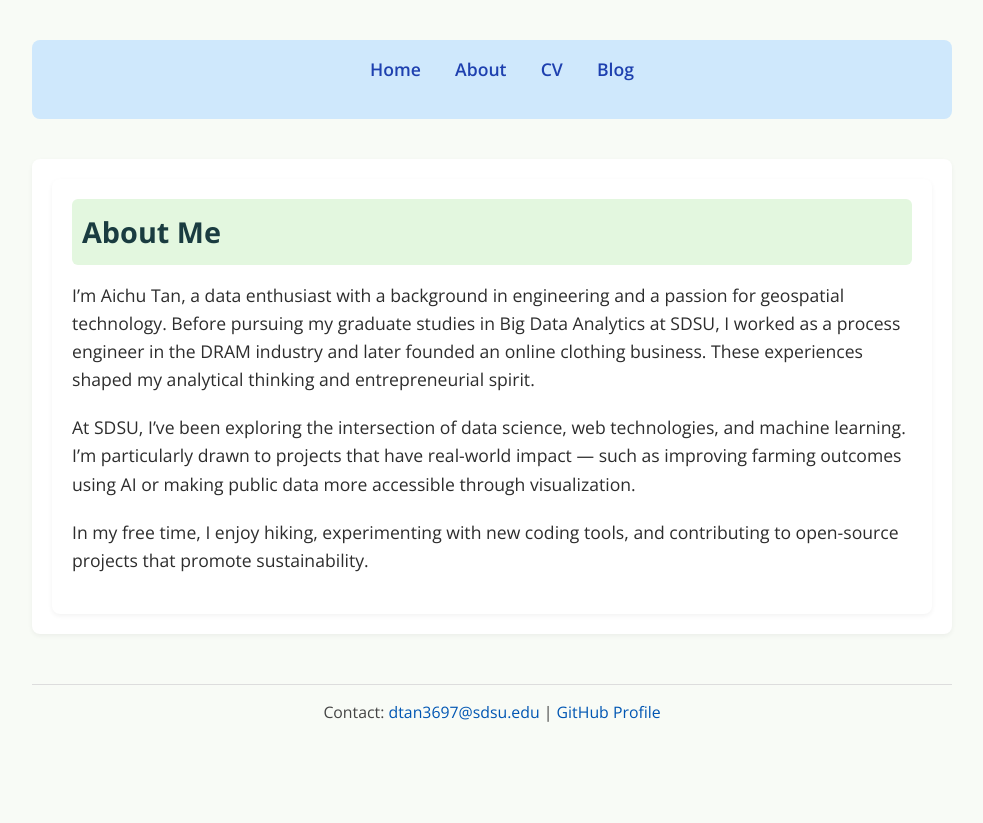
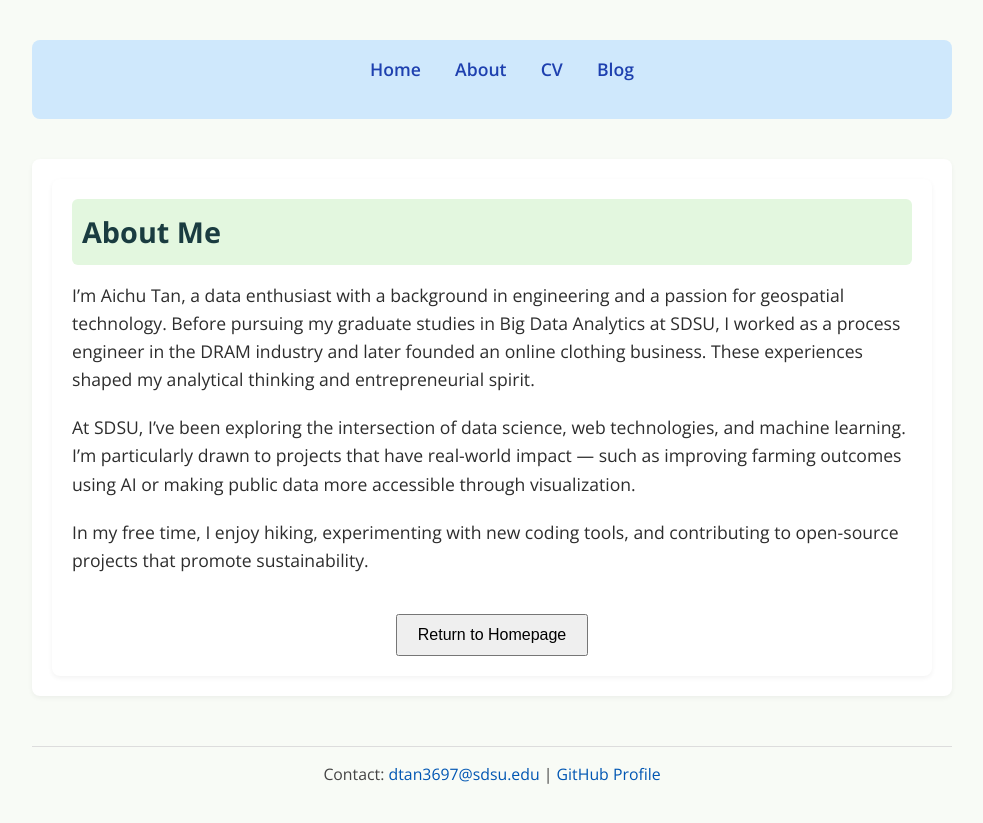
Before and after one commit to AichuTan/MyPortfolio, a Jekyll site: the page built from about/index.html, in a window 1280 px wide. Shown: the top 823 px of the page, without its empty margins (148-1131 px from the left). Built offline with Jekyll 4.4.1, drawn with Linux system fonts in a browser that asks for light colours.

Commit message:
Update index.html

```diff
--- a/about/index.html
+++ b/about/index.html
@@ -18,4 +18,10 @@
 <p>
 In my free time, I enjoy hiking, experimenting with new coding tools, and contributing to open-source projects that promote sustainability.
 </p>
+<div style="text-align: center; margin-top: 40px;">
+  <a href="{{ '/' | relative_url }}">
+    <button style="padding: 10px 20px; font-size: 16px;">Return to Homepage</button>
+  </a>
 </div>
+
+</div>
```
